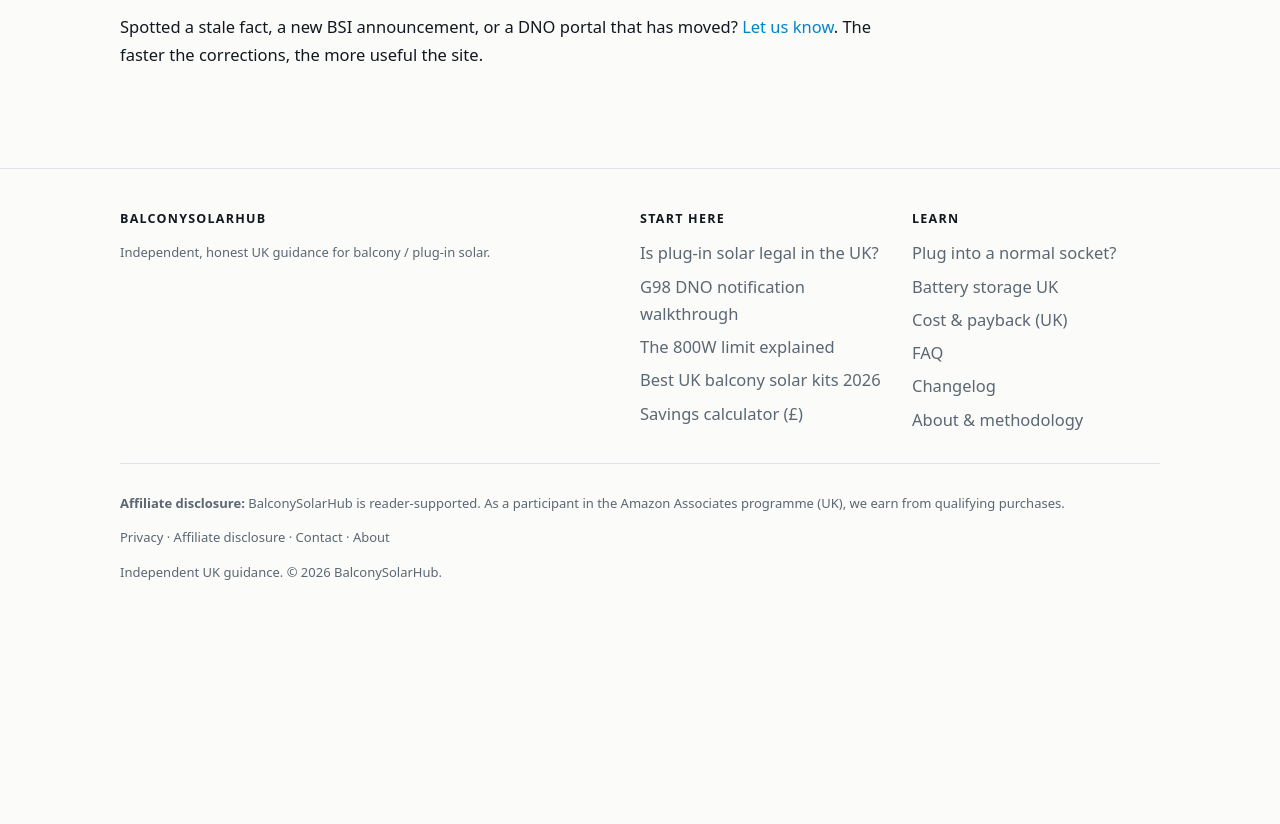
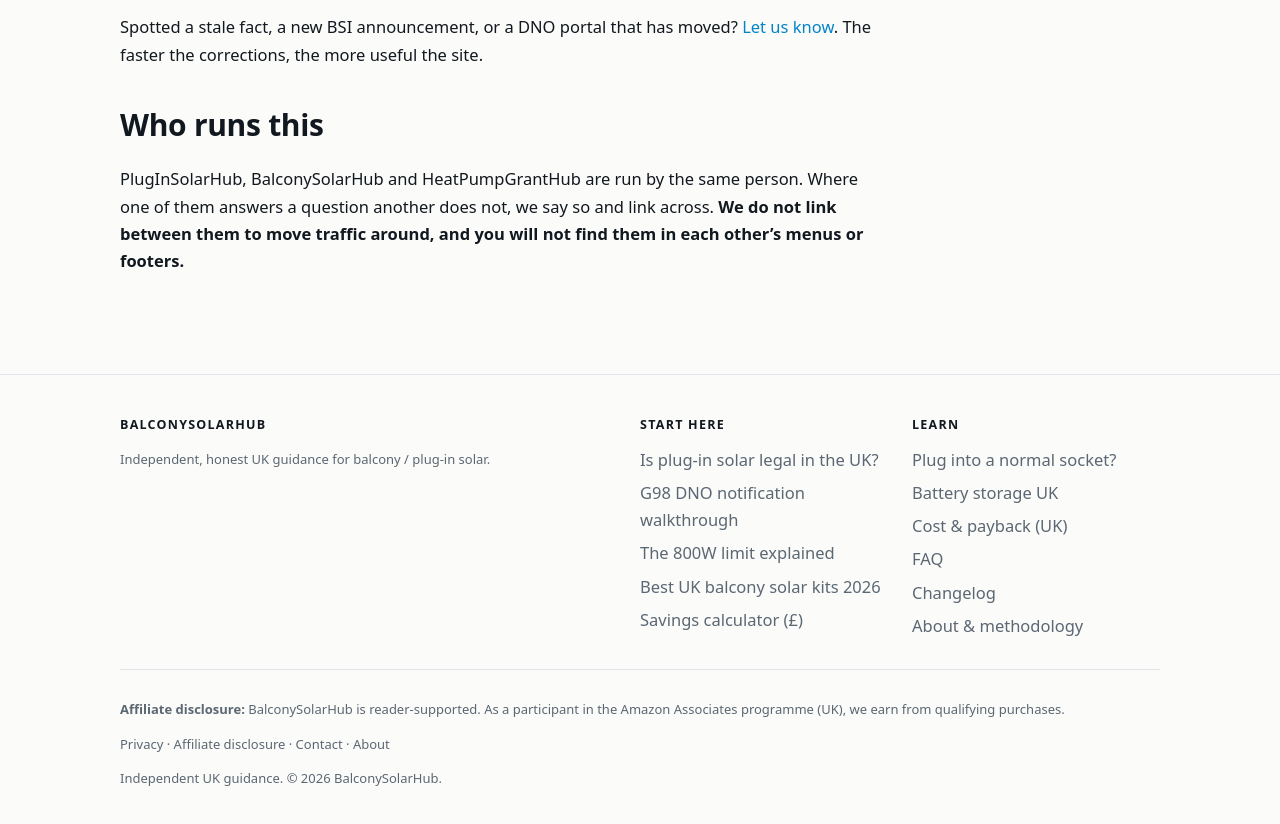
Before and after one commit to Nikoble1926/balconysolarhub, a plain HTML site: page about/index.html in a window 1280 px wide. Shown: the part 1523-2347 px from the top of the page. Before the commit the page ends 2159 px from the top, so only its background shows below. Drawn offline with Linux system fonts and the light colour scheme.

Commit message:
Four links between the three sites, where the other one answers a question this one does not. Colorado and Maryland only, because I checked what each of the eight overlapping states actually has and six of them have nothing: New York passed but is unsigned, California is not law, and Wisconsin, North Carolina, Rhode Island and Washington have no plug-in statute at all. The same sentence on all eight would have repeated on eight pages the exact error corrected this morning on Virginia, Connecticut and New Hampshire - assuming a pattern holds uniformly and not checking each case. Both state sentences carry the date and the right measurement basis: Colorado 1,920 W to the grid effective 12 August, Maryland 1,200 W of output back to the building in force since 12 May. The UK bridge refuses to promise a saving we have not modelled and the solar question in the BUS FAQ refuses to answer, because a page that exists because there is no answer cannot supply one in its own FAQ. No rel value and no new tab: sponsored and nofollow describe paid and unvouched links and would misdescribe these, and nofollow on your own editorial links reads as an admission they are manipulative. The protection is placement, volume and disclosure. Ownership is stated on all three about pages including the commitment that these never appear in each other's menus or footers, and beside every link as a line, because a reader arriving on a deep page from search never sees the about page.

```diff
--- a/about/index.html
+++ b/about/index.html
@@ -48,6 +48,10 @@
 <h2 style="margin-top:24px">Get in touch</h2>
 <p>Spotted a stale fact, a new BSI announcement, or a DNO portal that has moved? <a href="/contact/">Let us know</a>. The faster the corrections, the more useful the site.</p>
 
+<h2 style="margin-top:32px">Who runs this</h2>
+<div class="article">
+<p>PlugInSolarHub, BalconySolarHub and HeatPumpGrantHub are run by the same person. Where one of them answers a question another does not, we say so and link across. <strong>We do not link between them to move traffic around, and you will not find them in each other&rsquo;s menus or footers.</strong></p>
+</div>
 </article></div></section></main>
 
 <footer class="site"><div class="wrap"><div class="cols">
```
